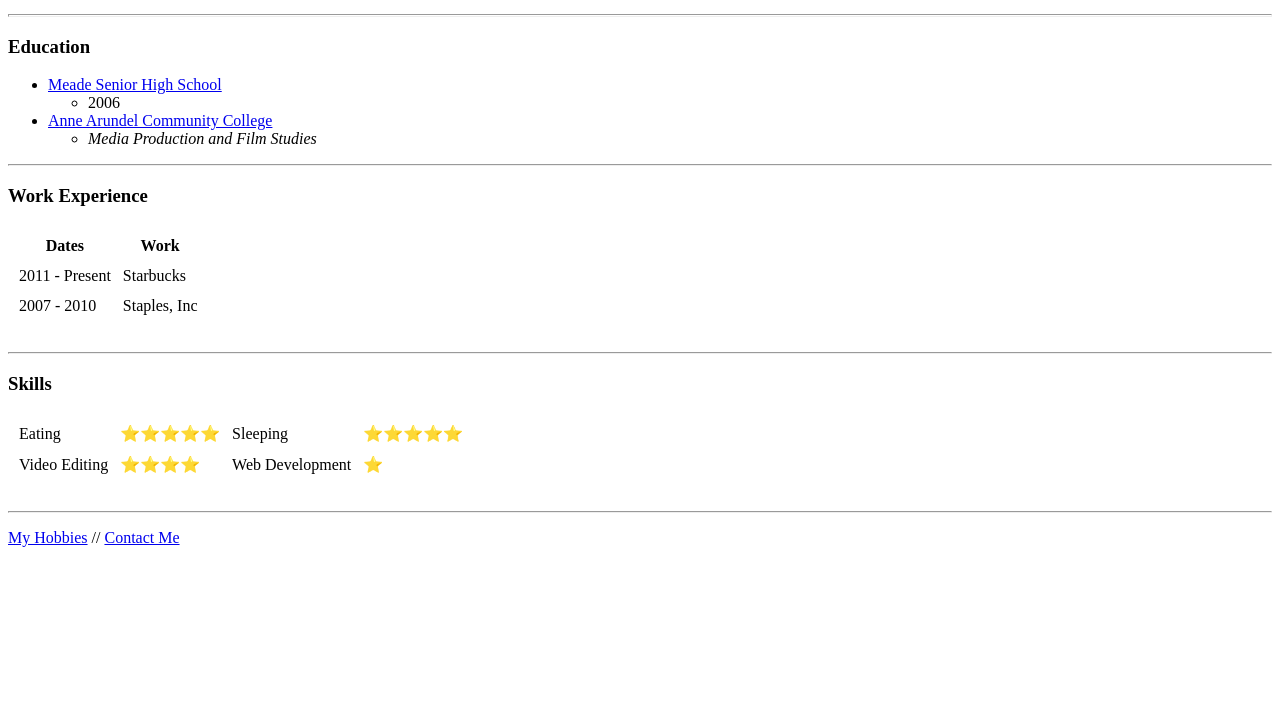
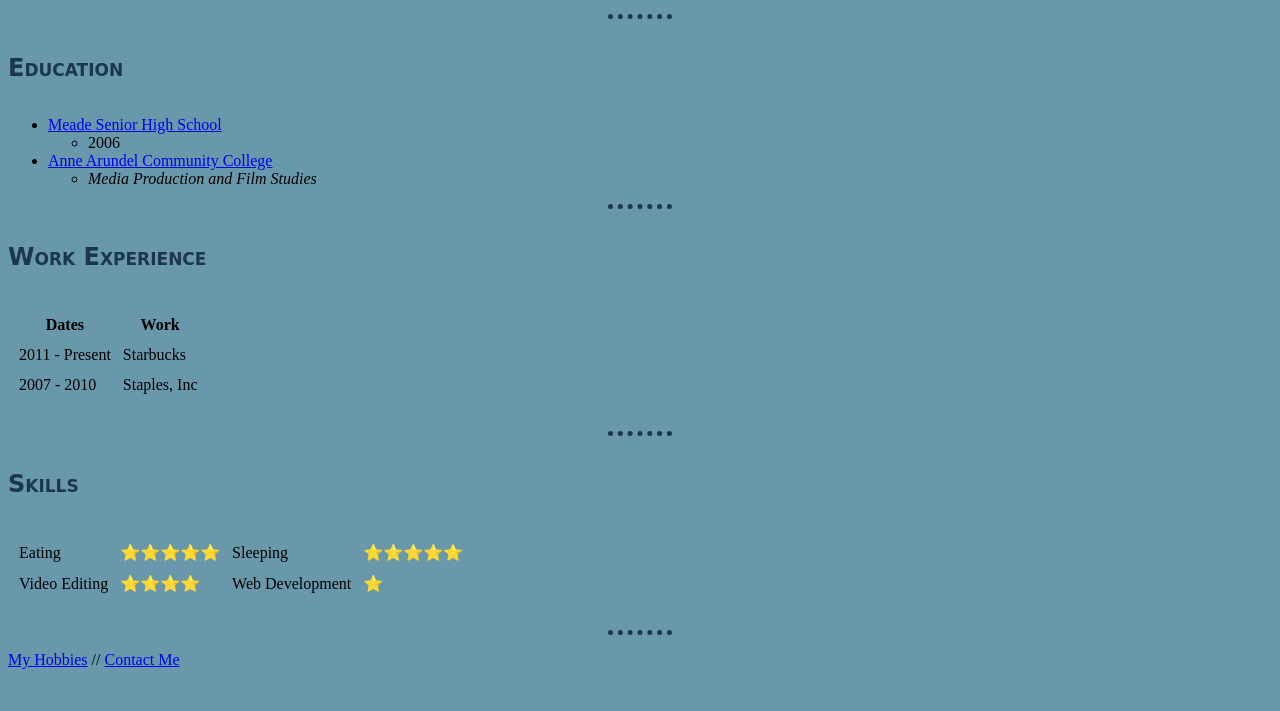
Before and after one commit to blindsweatyhansolo/cv1, a plain HTML site: page index.html in a window 1280 px wide. Shown: the part 525-1236 px from the top of the page. Before the commit the page ends 1114 px from the top, so only its background shows below. Drawn offline with Linux system fonts and the light colour scheme; the site is published under a folder, as on GitHub Pages, so addresses that start at the root find nothing.

Commit message:
Update index.html

```diff
--- a/index.html
+++ b/index.html
@@ -5,7 +5,7 @@
   <!-- meta = container for data (info about the page) -->
   <meta charset="utf-8"><!-- means it uses utf-8 encoding (common) -->
   <title>Jack's First Site</title>
-<link rel="stylesheet" href="/css/styles.css"><!-- NOTE: add / before ref name when posting  -->
+<link rel="stylesheet" href="css/styles.css"><!-- NOTE: add / before ref name when posting  -->
 
 </head>
 
```
